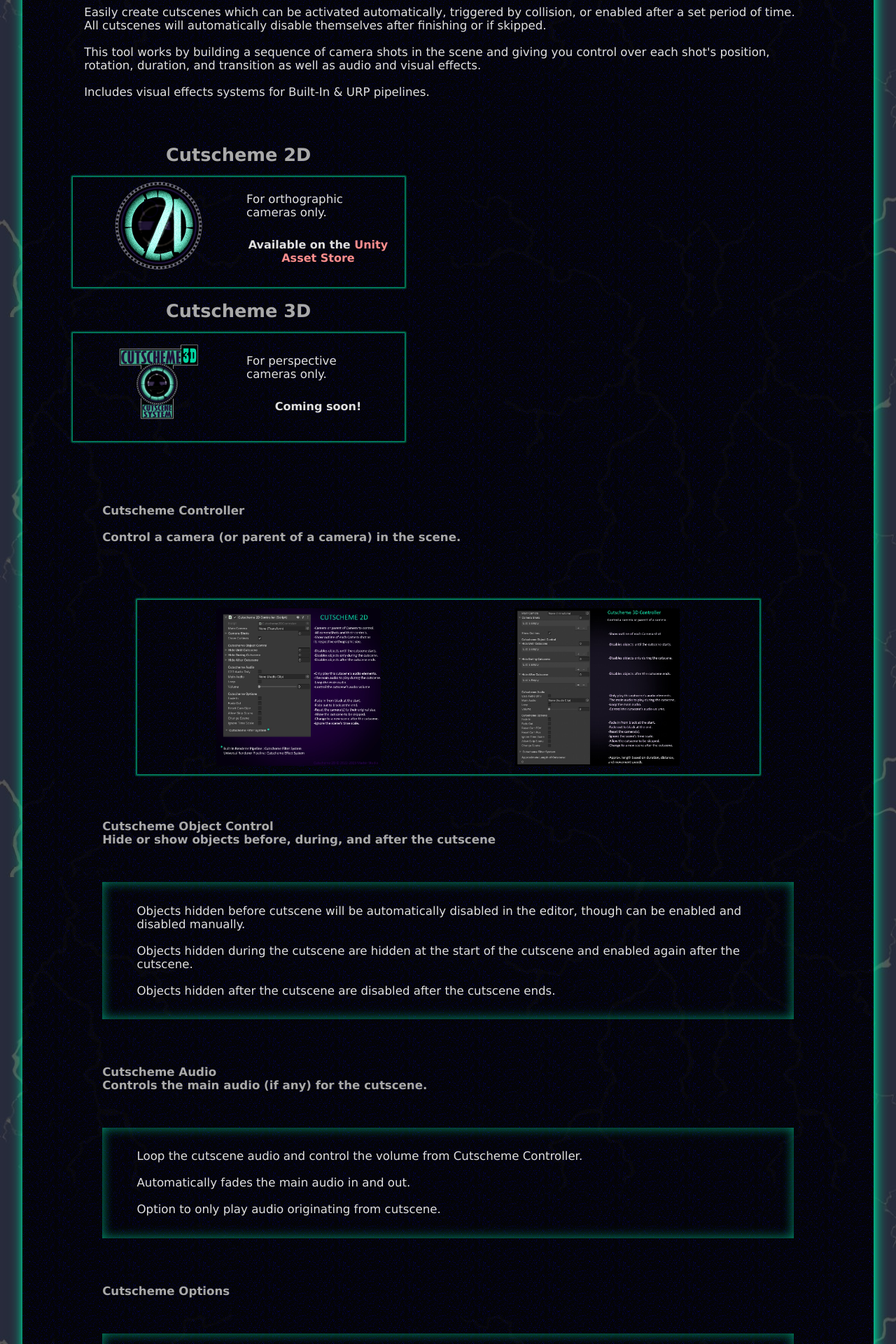
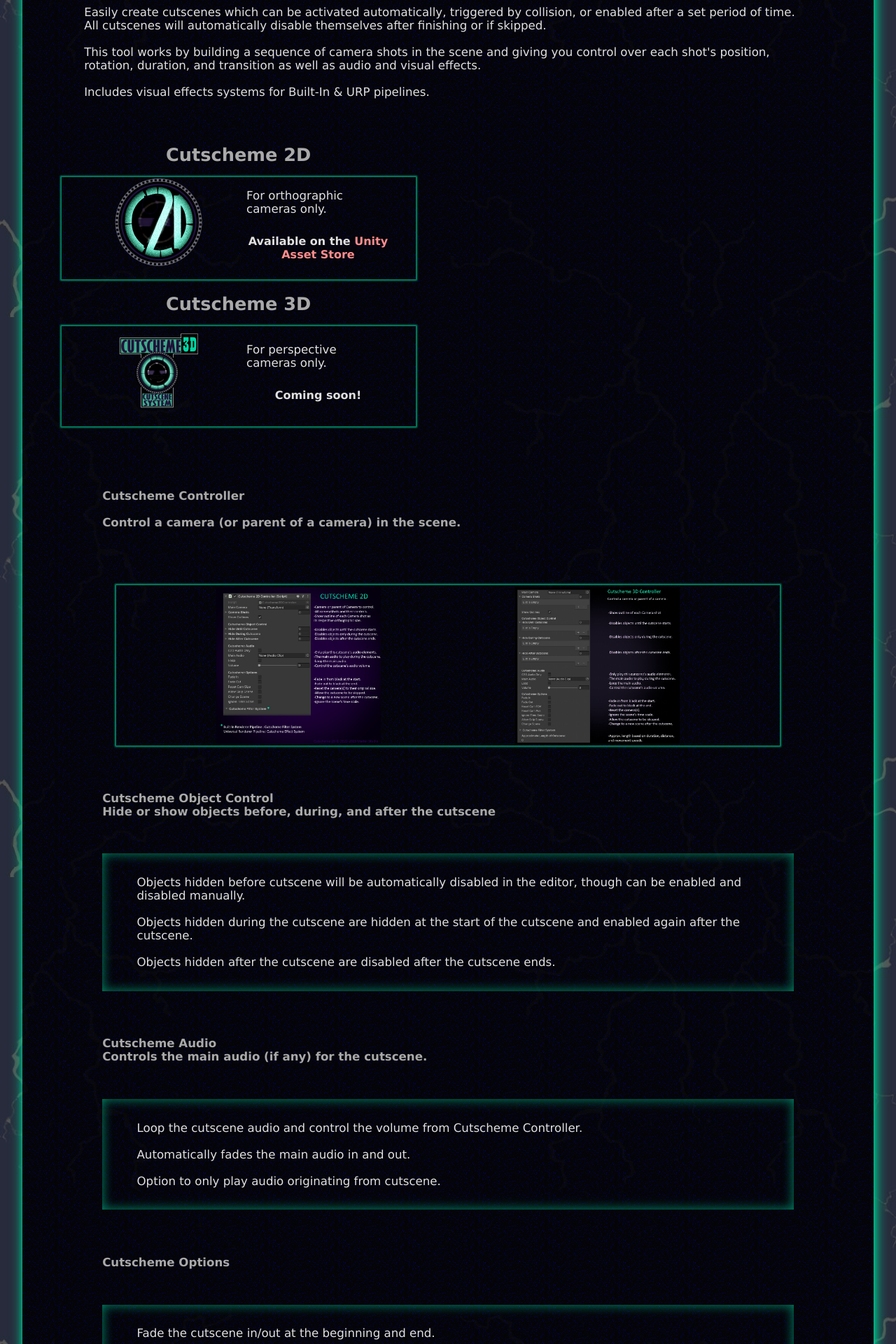
Before and after one commit to Madsir/madsirstudio.github.io, a Jekyll site: the page built from cutscheme/index.html, in a window 1280 px wide. Shown: the part 347-2267 px from the top of the page at 70% size. Built offline with Jekyll 4.4.1, drawn with Linux system fonts in a browser that asks for light colours.

Commit message:
Update index.html

```diff
--- a/cutscheme/index.html
+++ b/cutscheme/index.html
@@ -77,7 +77,7 @@
   height: 100%;
 }
 .fonter {
-width: 48%;
+width: 45%;
 }
 .fonter img{
   width: 55%;
@@ -118,10 +118,8 @@
 }
 .iconic {
   box-shadow: 0 0 2px 2px rgba(0, 203, 145, 0.7);
-  margin-left: 5%;
-  margin-right: 5%;
-  padding-top: 1%;
-  padding-bottom: 1%;
+  margin-left: 2%;
+  margin-right: 2%;
 }
 </style>
 </head>
```
